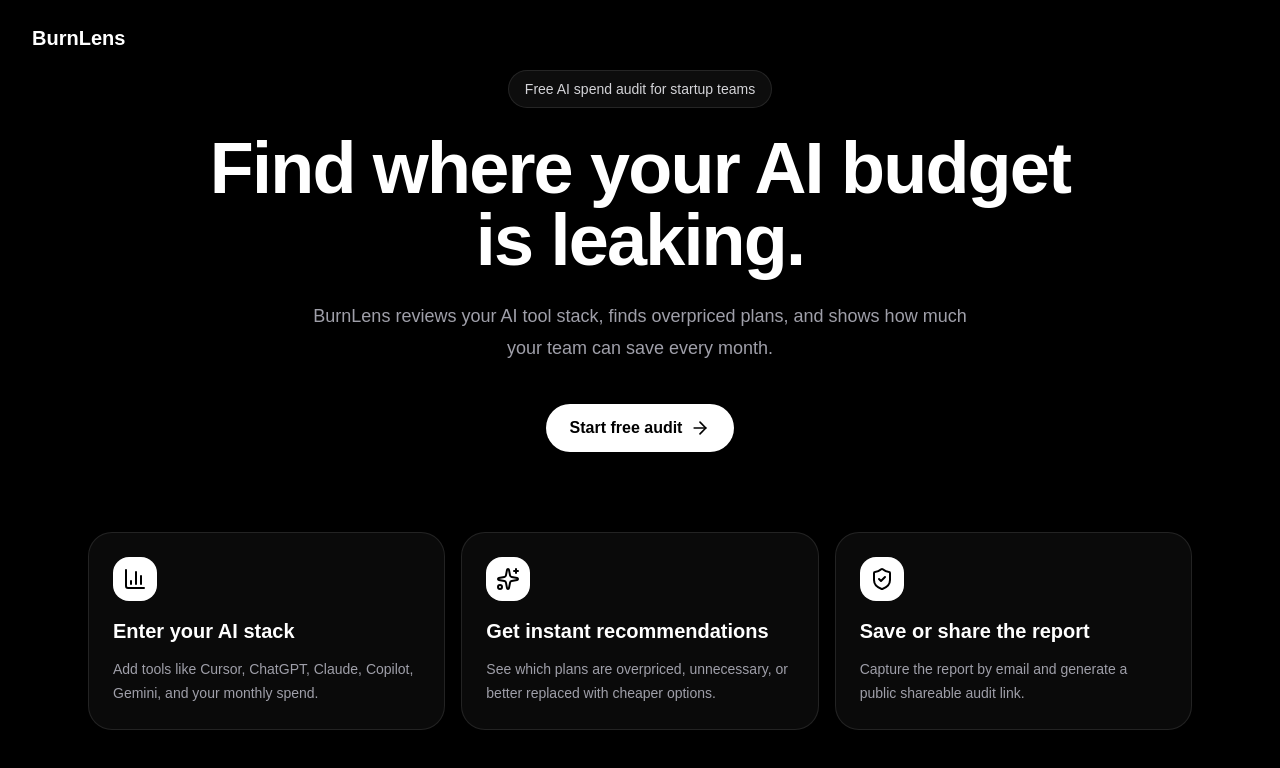
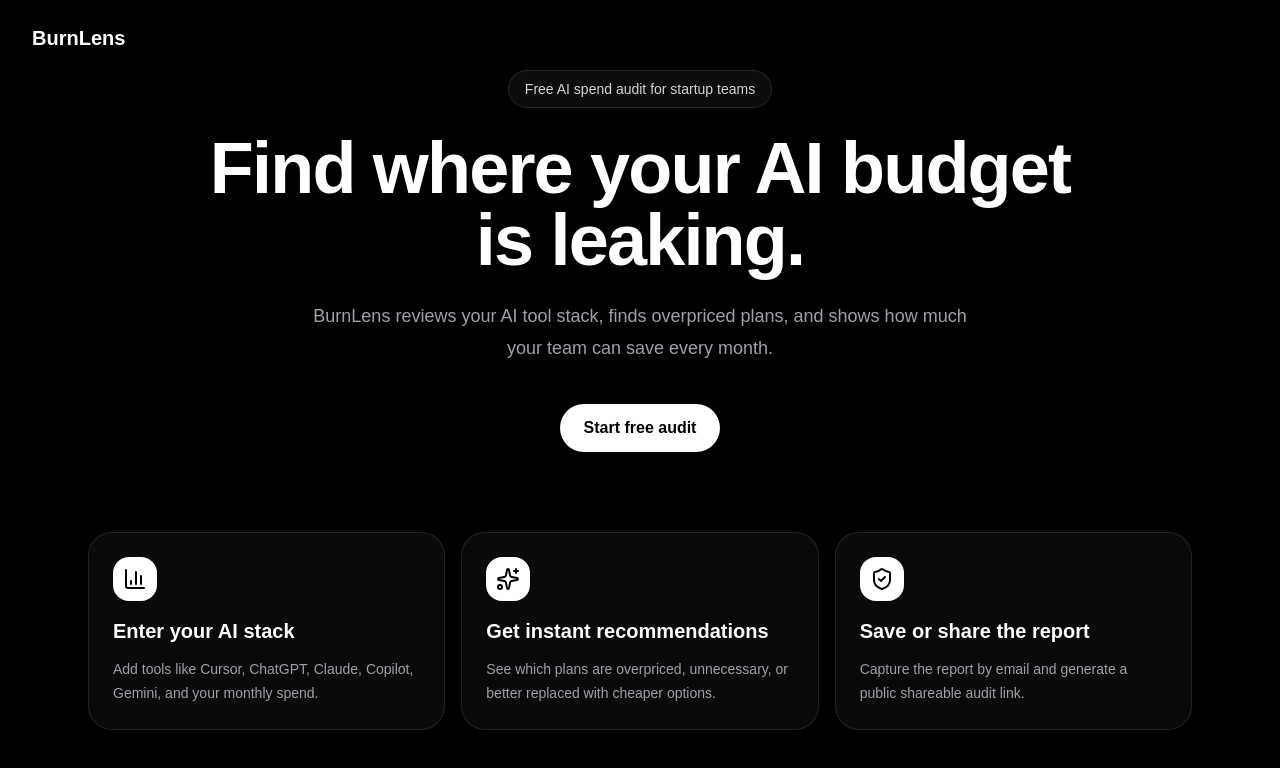
Before and after one commit to Gurpreet123singh/spendra, a Next.js app: page / in a window 1280 px wide. Shown: the top 768 px of the page. Built offline with nearby package versions, Linux system fonts and the light colour scheme.

Commit message:
polish: improve navigation and branding

```diff
--- a/src/app/page.tsx
+++ b/src/app/page.tsx
@@ -26,7 +26,6 @@ export default function Home() {
             className="inline-flex items-center justify-center rounded-full bg-white px-6 py-3 font-semibold text-black transition hover:bg-zinc-200"
           >
             Start free audit
-            <ArrowRight className="ml-2 h-5 w-5" />
           </a>
 
         </div>
```
